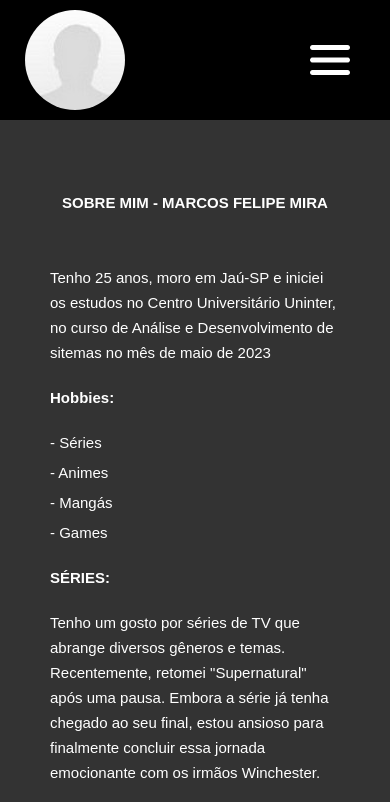
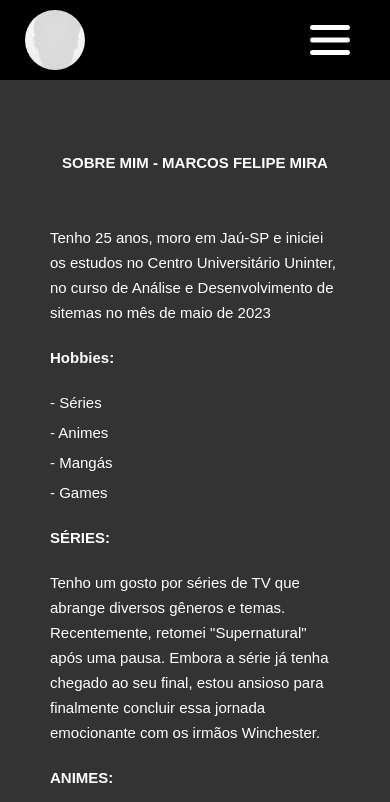
Before and after one commit to MarcosENGComp/TrabalhoUninter, a plain HTML site: page index.html in a window 390 px wide. Shown: the top 802 px of the page. Drawn offline with Linux system fonts and the light colour scheme.

Commit message:
Novo commit

```diff
--- a/assets/css/style.css
+++ b/assets/css/style.css
@@ -265,6 +265,10 @@ footer{
         text-align: initial;
     }
 
+    .logo{
+        width: 60px;
+        height: 60px;
+    }
     /*AQUI, ABAIXO DE 720p O MENU BAR IRÁ APARECER*/
     #menu-bar{
         display: flex;
@@ -300,7 +304,6 @@ footer{
     .menu li a:hover,
     .menu li.active a {
         border: 0;
-        color: #B28756
     }
 
     /* DEIXANDO A DIV NOMESOBRENOME COMO FLEX E COM DIREÇÃO COLUMN, PARA QUE TODOS CAMPOS TENHAM TAMANHOS DISPOSTOS SEMELHANTES*/
```
